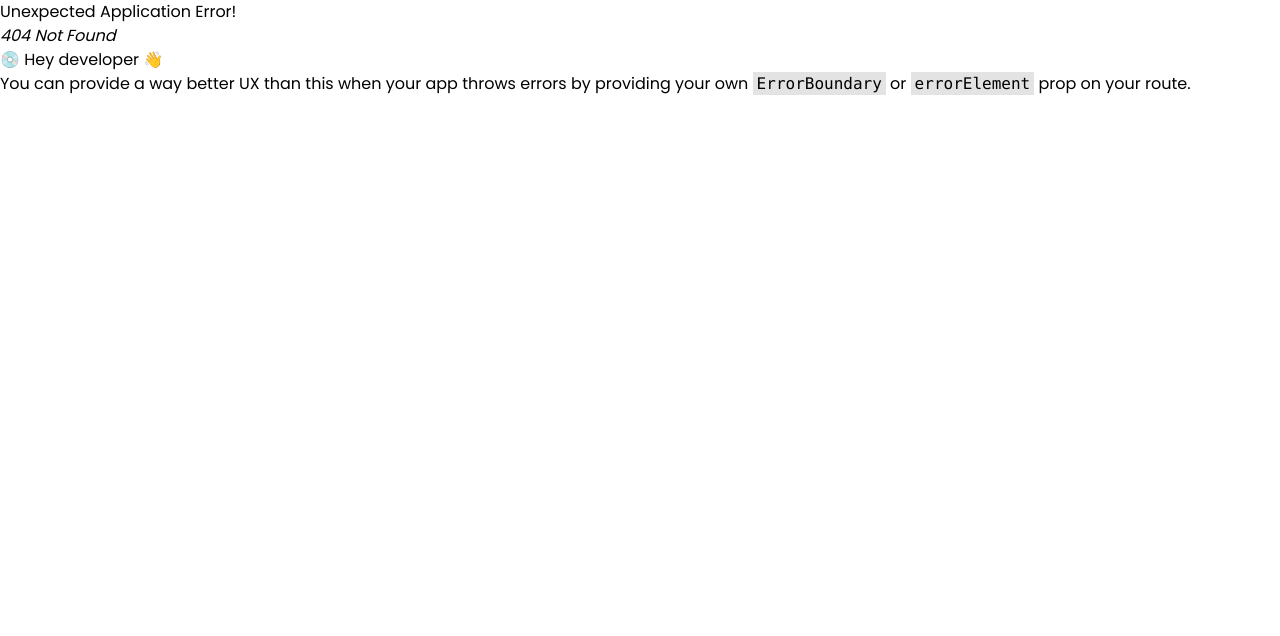
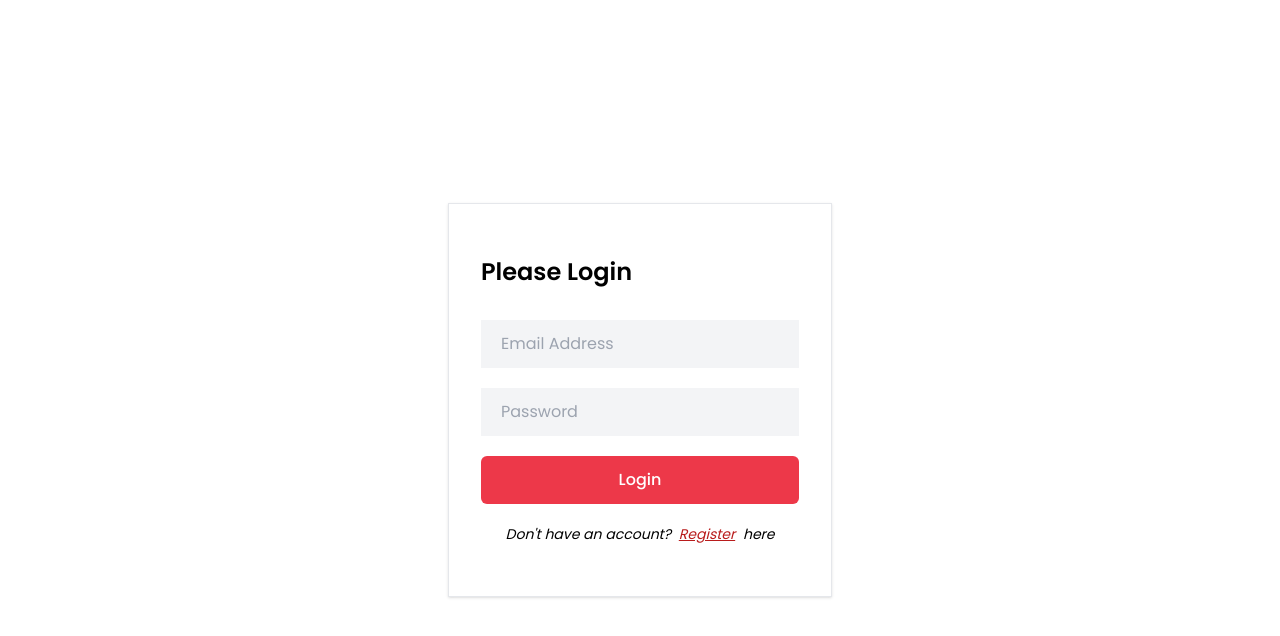
Before and after one commit to KDvs123/sareepalace, a React (Vite) app in the folder frontend/: page /login in a window 1280 px wide. Before the commit this address had no page. Shown: the top 636 px of the page. Built offline with nearby package versions, Linux system fonts and the light colour scheme.

Commit message:
Login Component

```diff
--- /dev/null
+++ b/frontend/src/components/Login.jsx
@@ -0,0 +1,65 @@
+import { useState } from "react";
+import { Link } from "react-router-dom";
+const Login = () => {
+    const [message, setMessage] = useState("");
+    const [email , setEmail] = useState("");
+    const [password , setPassword] = useState("");
+
+    const handleLogin = async (e) => {
+        e.preventDefault();
+        const data = {
+            email,
+            password
+        }
+
+
+    }
+
+  return (
+    <section className="h-screen flex items-center justify-center">
+      <div className="max-w-sm border shadow bg-white mx-auto p-8">
+        <h2 className="text-2xl font-semibold pt-5">Please Login</h2>
+        <form
+          onSubmit={handleLogin}
+          className="space-y-5 max-w-sm mx-auto pt-8"
+        >
+          <input
+            onChange={(e) => setEmail(e.target.value)}
+            type="email"
+            name="email"
+            id="email"
+            placeholder="Email Address"
+            required
+            className="w-full bg-gray-100 focus:outline-none px-5 py-3"
+          />
+          <input
+            onChange={(e) => setPassword(e.target.value)}
+            type="password"
+            name="password"
+            id="password"
+            placeholder="Password"
+            required
+            className="w-full bg-gray-100 focus:outline-none px-5 py-3"
+          />
+
+          {message && <p className="text-red-500">{message}</p>}
+
+          <button
+            type="submit"
+            className="w-full mt-5 bg-primary text-white hover:bg-indigo-500 font-medium
+          py-3 rounded-md
+          "
+          >
+            {" "}
+            Login
+          </button>
+        </form>
+
+        <p className="my-5 italic text-sm text-center">
+          Don't have an account? <Link to="/register" className="text-red-700 px-1 underline">Register</Link> here
+        </p>
+      </div>
+    </section>
+  );
+}
+export default Login
```
Also changed, not shown: frontend/src/routers/router.jsx (+7 -0 lines).
